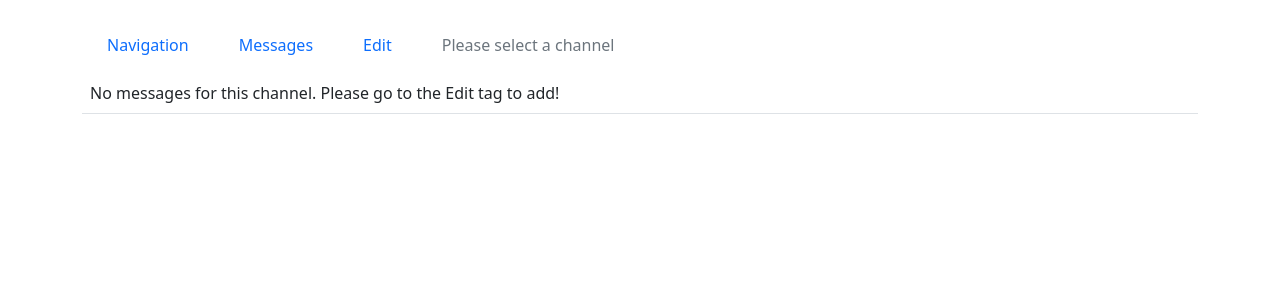
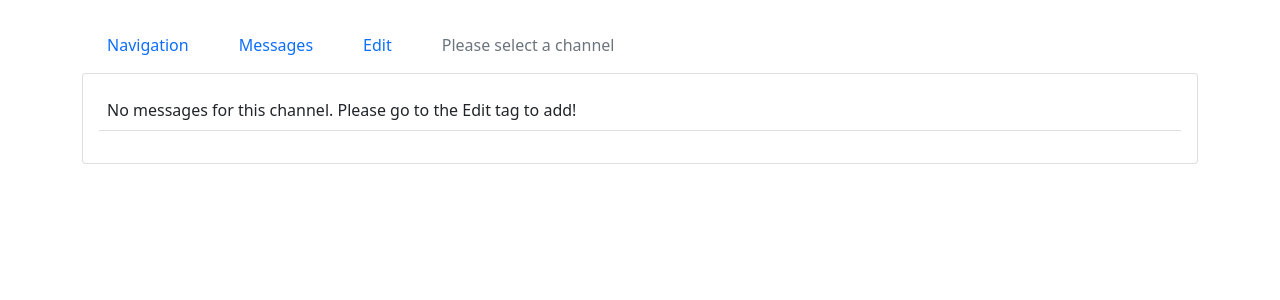
Before and after one commit to KimjManansala/alpha_sense_messaging_board, a React (Create React App) app in the folder client/: page /message_section in a window 1280 px wide. Shown: the top 300 px of the page. Built offline with nearby package versions, Linux system fonts and the light colour scheme.

Commit message:
updated some minor styling

```diff
--- a/client/public/index.html
+++ b/client/public/index.html
@@ -12,7 +12,7 @@
     <link rel="apple-touch-icon" href="%PUBLIC_URL%/logo192.png" />
     <!--
       manifest.json provides metadata used when your web app is installed on a
-      user's mobile device or desktop. See https://developers.google.com/web/fundamentals/web-app-manifest/
+      user's mobile device or desktop. See https://developers.google.Edcom/web/fundamentals/web-app-manifest/
     -->
     <link rel="manifest" href="%PUBLIC_URL%/manifest.json" />
     <!--
--- a/client/src/views/MessageBoard/Channels.jsx
+++ b/client/src/views/MessageBoard/Channels.jsx
@@ -1,5 +1,5 @@
 import React, {useEffect} from 'react';
-import {Card, Table} from "reactstrap";
+import {Card, CardBody, CardTitle, Table} from "reactstrap";
 import Channel from "./Channel";
 import {useDispatch, useSelector} from "react-redux";
 import {handleGetChannels} from "./action";
@@ -12,6 +12,11 @@ function Channels() {
         dispatch(handleGetChannels());
     }, [])
     return (
+            <Card>
+                <CardBody>
+                    <CardTitle>
+                        Please select a channel to see it's messages!
+                    </CardTitle>
                     <Table>
                         <thead>
                             <tr>
@@ -27,6 +32,8 @@ function Channels() {
                             ))}
                         </tbody>
                     </Table>
+                </CardBody>
+            </Card>
     );
 }
 
--- a/client/src/views/MessageBoard/Messages.jsx
+++ b/client/src/views/MessageBoard/Messages.jsx
@@ -1,12 +1,13 @@
 import React from 'react';
-import {Table} from "reactstrap";
+import {Card, CardBody, Table} from "reactstrap";
 import Message from "./Message";
 import {useSelector} from "react-redux";
 
 function Messages() {
     const { messages } = useSelector(state => state.messageBoard);
     return (
-        <React.Fragment>
+        <Card>
+            <CardBody>
         {
             messages.length > 0 ? (
                 <Table>
@@ -35,7 +36,8 @@ function Messages() {
                 </Table>
             )
         }
-        </React.Fragment>
+            </CardBody>
+        </Card>
     );
 }
 
```
Lines whose indentation alone changed are shown as unchanged.
